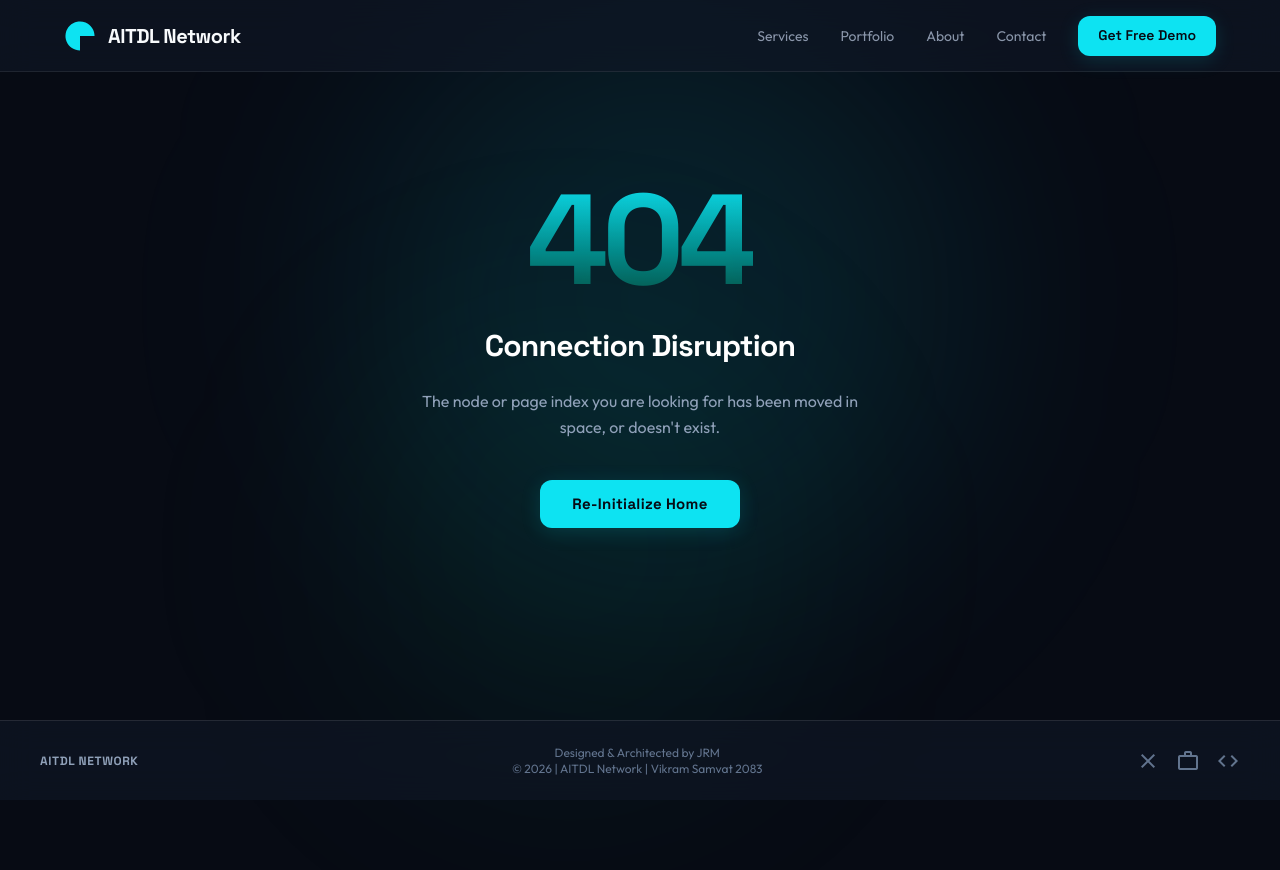
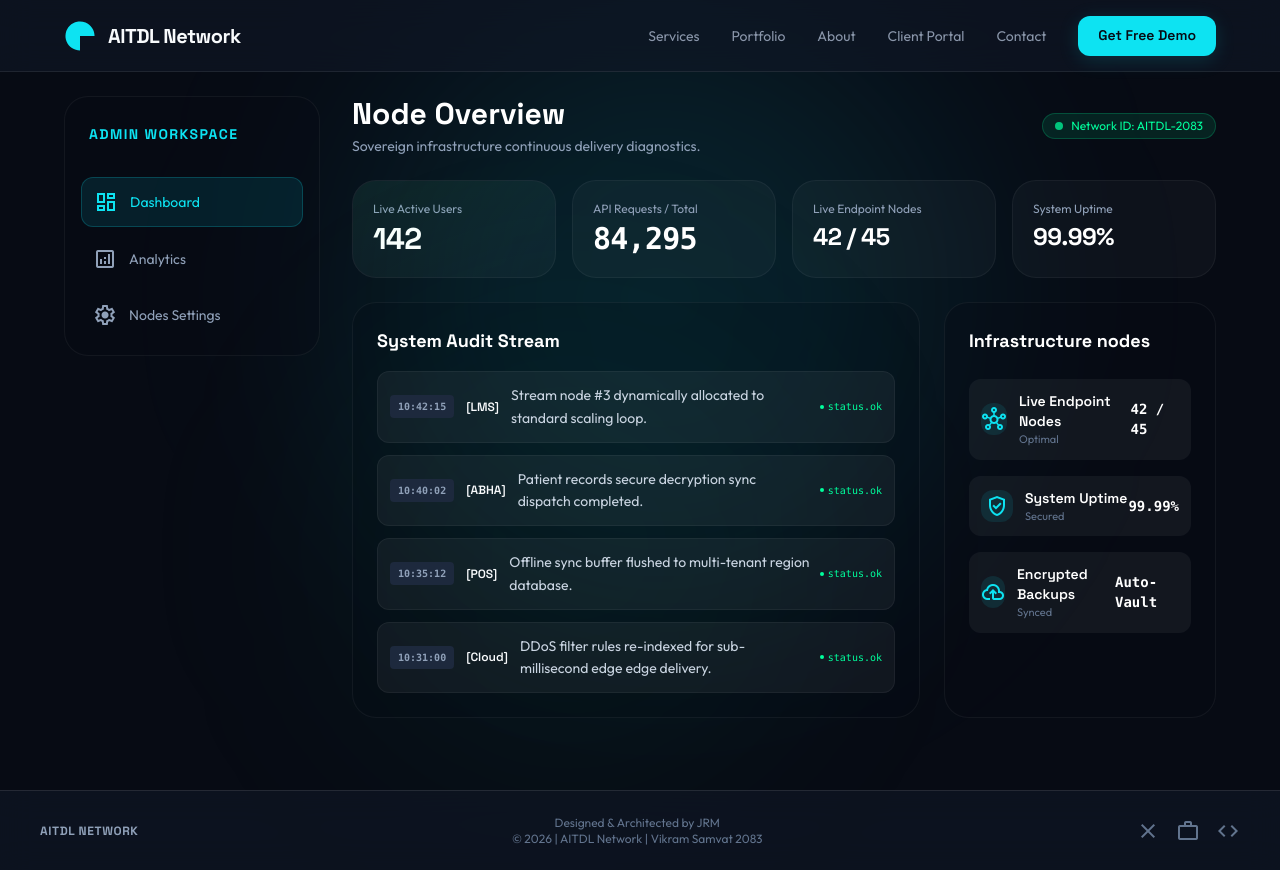
Before and after one commit to aitdlnetwork/aitdlNetwork, a Next.js app in the folder frontend/: page /dashboard in a window 1280 px wide. Before the commit this address had no page. Before the commit the page ends 800 px from the top, so only its background shows below. Built offline with nearby package versions, Linux system fonts and the light colour scheme.

Commit message:
feat: implement SaaS Dashboard mockup and update Header links

```diff
--- /dev/null
+++ b/frontend/src/app/dashboard/page.tsx
@@ -0,0 +1,144 @@
+// AITDL Network © 2026 | Vikram Samvat 2083
+// Designed & Architected by JRM
+
+'use client';
+
+import React, { useState, useEffect } from 'react';
+import Link from 'next/link';
+
+export default function Dashboard() {
+  const [liveUsers, setLiveUsers] = useState(142);
+  const [apiRequests, setApiRequests] = useState(84291);
+
+  // Live counter tickers for a dynamic feel statically
+  useEffect(() => {
+    const interval = setInterval(() => {
+      setLiveUsers(prev => prev + Math.floor(Math.random() * 3) - 1);
+      setApiRequests(prev => prev + Math.floor(Math.random() * 5));
+    }, 2000);
+    return () => clearInterval(interval);
+  }, []);
+
+  const stats = [
+    { name: 'Live Endpoint Nodes', value: '42 / 45', status: 'Optimal', icon: 'hub' },
+    { name: 'System Uptime', value: '99.99%', status: 'Secured', icon: 'verified_user' },
+    { name: 'Encrypted Backups', value: 'Auto-Vault', status: 'Synced', icon: 'backup' }
+  ];
+
+  const logs = [
+    { time: '10:42:15', category: 'LMS', message: 'Stream node #3 dynamically allocated to standard scaling loop.', status: 'success' },
+    { time: '10:40:02', category: 'ABHA', message: 'Patient records secure decryption sync dispatch completed.', status: 'success' },
+    { time: '10:35:12', category: 'POS', message: 'Offline sync buffer flushed to multi-tenant region database.', status: 'info' },
+    { time: '10:31:00', category: 'Cloud', message: 'DDoS filter rules re-indexed for sub-millisecond edge edge delivery.', status: 'success' }
+  ];
+
+  return (
+    <div className="flex-1 w-full max-w-[1200px] mx-auto px-6 py-6 flex flex-col lg:flex-row gap-8 z-10 relative animate-fade-in mb-12">
+
+      {/* Mini Sidebar Nav */}
+      <div className="w-full lg:w-64 flex flex-col gap-2 glass-card p-4 rounded-xl border border-white/5 bg-background-dark/30 h-fit">
+        <div className="p-2 mb-4">
+          <span className="text-primary font-display font-bold text-sm tracking-widest uppercase">Admin Workspace</span>
+        </div>
+        <Link href="/dashboard" className="flex items-center gap-3 p-3 rounded-lg bg-primary/10 text-primary border border-primary/20 text-sm font-medium">
+          <span className="material-symbols-outlined text-[20px]">dashboard</span> Dashboard
+        </Link>
+        <button className="flex items-center gap-3 p-3 rounded-lg text-slate-400 hover:bg-white/5 text-sm font-medium transition-all text-left">
+          <span className="material-symbols-outlined text-[20px]">analytics</span> Analytics
+        </button>
+        <button className="flex items-center gap-3 p-3 rounded-lg text-slate-400 hover:bg-white/5 text-sm font-medium transition-all text-left">
+          <span className="material-symbols-outlined text-[20px]">settings</span> Nodes Settings
+        </button>
+      </div>
+
+      {/* Main Panel Content */}
+      <div className="flex-1 flex flex-col gap-6">
+
+        {/* Header Summary */}
+        <div className="flex flex-col md:flex-row justify-between items-start md:items-center gap-4">
+          <div>
+            <h1 className="text-white font-display text-2xl md:text-3xl font-bold">Node Overview</h1>
+            <p className="text-slate-400 text-xs md:text-sm font-body mt-1">Sovereign infrastructure continuous delivery diagnostics.</p>
+          </div>
+          <div className="flex items-center gap-3">
+            <span className="flex items-center gap-2 text-xs bg-[#00FF9D]/10 text-[#00FF9D] px-3 py-1 rounded-full border border-[#00FF9D]/20">
+              <span className="size-2 rounded-full bg-[#00FF9D] animate-pulse"></span> Network ID: AITDL-2083
+            </span>
+          </div>
+        </div>
+
+        {/* Dynamic Key Stat Banner */}
+        <div className="grid grid-cols-2 md:grid-cols-4 gap-4">
+          <div className="glass-card p-5 rounded-xl border border-white/5 flex flex-col gap-1 relative overflow-hidden group">
+            <div className="absolute inset-0 bg-gradient-to-br from-[#00FF9D]/5 to-transparent pointer-events-none"></div>
+            <span className="text-slate-400 text-xs font-body">Live Active Users</span>
+            <span className="text-white font-display text-3xl font-bold tracking-tight transition-all duration-300">
+              {liveUsers}
+            </span>
+          </div>
+          <div className="glass-card p-5 rounded-xl border border-white/5 flex flex-col gap-1">
+            <span className="text-slate-400 text-xs font-body">API Requests / Total</span>
+            <span className="text-white font-display text-2xl md:text-3xl font-bold tracking-tight font-mono text-primary">
+              {apiRequests.toLocaleString()}
+            </span>
+          </div>
+          {stats.slice(0, 2).map((stat, idx) => (
+            <div key={idx} className="glass-card p-5 rounded-xl border border-white/5 flex flex-col gap-1">
+              <span className="text-slate-400 text-xs font-body">{stat.name}</span>
+              <span className="text-white font-display text-xl md:text-2xl font-bold tracking-tight">{stat.value}</span>
+            </div>
+          ))}
+        </div>
+
+        <div className="grid grid-cols-1 lg:grid-cols-3 gap-6">
+          {/* Operations Card Logs */}
+          <div className="lg:col-span-2 glass-card p-6 rounded-xl border border-white/5 bg-background-dark/20 flex flex-col gap-4">
+            <h3 className="text-white font-display font-bold text-lg">System Audit Stream</h3>
+            <div className="flex flex-col gap-3">
+              {logs.map((log, idx) => (
+                <div key={idx} className="p-3 rounded-lg bg-white/5 border border-white/5 flex flex-col md:flex-row justify-between md:items-center gap-2 animate-fade-in" style={{ animationDelay: `${idx * 150}ms` }}>
+                  <div className="flex items-center gap-3">
+                    <span className="text-[10px] font-mono font-bold px-2 py-1 rounded bg-slate-800 text-slate-400">
+                      {log.time}
+                    </span>
+                    <span className="text-xs font-display font-medium text-primary-light">
+                      [{log.category}]
+                    </span>
+                    <span className="text-slate-300 text-xs md:text-sm font-body leading-relaxed">
+                      {log.message}
+                    </span>
+                  </div>
+                  <span className="text-[10px] items-center gap-1 text-[#00FF9D] font-mono hidden md:flex">
+                    <span className="size-1 rounded-full bg-[#00FF9D]"></span> status.ok
+                  </span>
+                </div>
+              ))}
+            </div>
+          </div>
+
+          {/* Quick Metrics checklist */}
+          <div className="glass-card p-6 rounded-xl border border-white/5 flex flex-col gap-4 bg-background-dark/30">
+            <h3 className="text-white font-display font-bold text-lg">Infrastructure nodes</h3>
+            <div className="flex flex-col gap-4 mt-2">
+              {stats.map((stat, idx) => (
+                <div key={idx} className="flex items-center justify-between p-3 rounded-lg bg-white/5 hover:bg-white/10 transition-colors">
+                  <div className="flex items-center gap-3">
+                    <div className="size-8 rounded-lg bg-primary/10 flex items-center justify-center text-primary">
+                      <span className="material-symbols-outlined text-[20px]">{stat.icon}</span>
+                    </div>
+                    <div>
+                      <p className="text-white text-sm font-display font-medium">{stat.name}</p>
+                      <p className="text-slate-500 text-[11px] font-body">{stat.status}</p>
+                    </div>
+                  </div>
+                  <span className="text-white font-mono text-sm font-bold">{stat.value}</span>
+                </div>
+              ))}
+            </div>
+          </div>
+        </div>
+
+      </div>
+    </div>
+  );
+}
--- a/frontend/src/components/Header.tsx
+++ b/frontend/src/components/Header.tsx
@@ -40,6 +40,7 @@ export default function Header() {
           <Link href="/services" className="text-sm font-medium text-text-muted hover:text-primary transition-colors">Services</Link>
           <Link href="/portfolio" className="text-sm font-medium text-text-muted hover:text-primary transition-colors">Portfolio</Link>
           <Link href="/about" className="text-sm font-medium text-text-muted hover:text-primary transition-colors">About</Link>
+          <Link href="/dashboard" className="text-sm font-medium text-text-muted hover:text-primary transition-colors">Client Portal</Link>
           <Link href="/contact" className="text-sm font-medium text-text-muted hover:text-primary transition-colors">Contact</Link>
           <Link href="/contact" className="btn-primary flex items-center justify-center h-10 px-5 rounded-lg bg-primary text-background-dark font-display font-semibold text-[14px]">Get Free Demo</Link>
         </div>
@@ -61,6 +62,7 @@ export default function Header() {
           <Link href="/services" onClick={() => setIsMobileMenuOpen(false)} className="text-base font-medium text-text-primary py-2">Services</Link>
           <Link href="/portfolio" onClick={() => setIsMobileMenuOpen(false)} className="text-base font-medium text-text-primary py-2">Portfolio</Link>
           <Link href="/about" onClick={() => setIsMobileMenuOpen(false)} className="text-base font-medium text-text-primary py-2">About</Link>
+          <Link href="/dashboard" onClick={() => setIsMobileMenuOpen(false)} className="text-base font-medium text-text-primary py-2">Client Portal</Link>
           <Link href="/contact" onClick={() => setIsMobileMenuOpen(false)} className="text-base font-medium text-text-primary py-2">Contact</Link>
           <Link href="/contact" onClick={() => setIsMobileMenuOpen(false)} className="btn-primary flex items-center justify-center h-12 w-full rounded-lg bg-primary text-background-dark font-display font-semibold text-[15px] mt-2">Get Free Demo</Link>
         </div>
```
